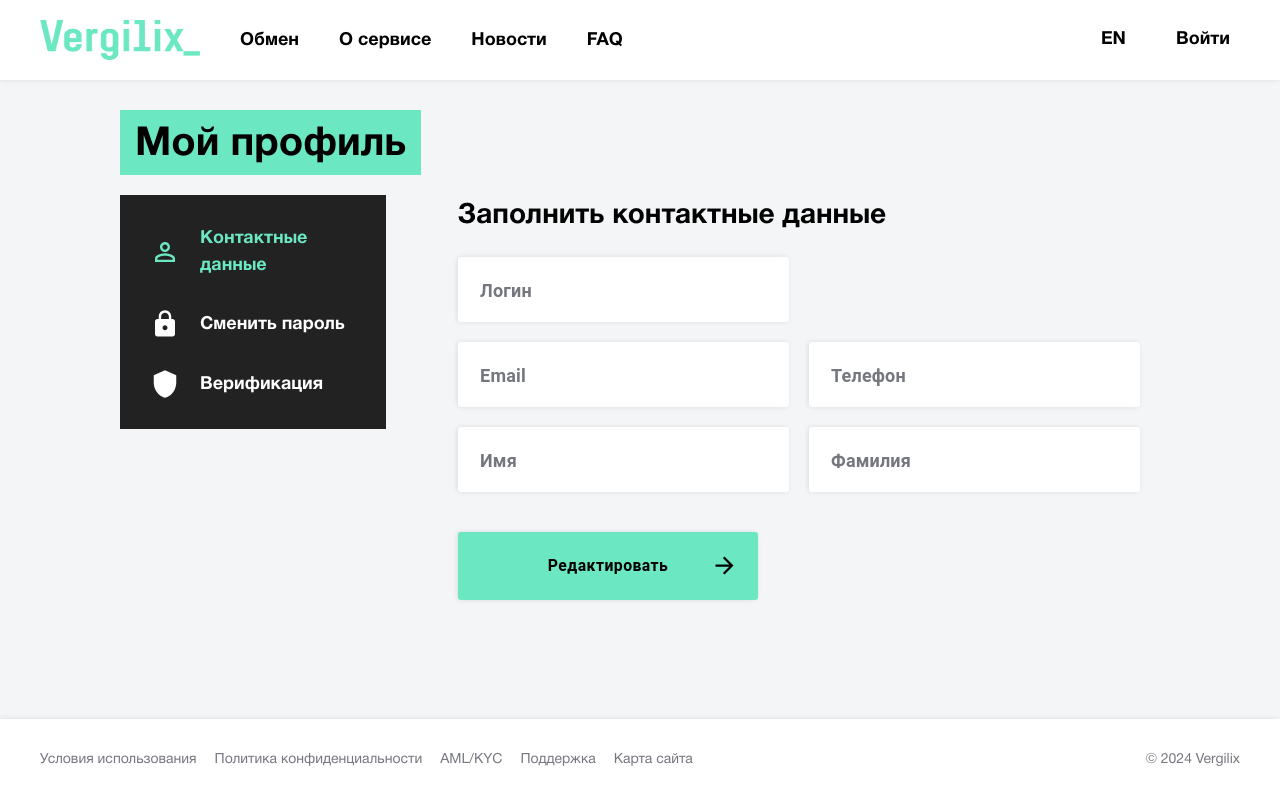
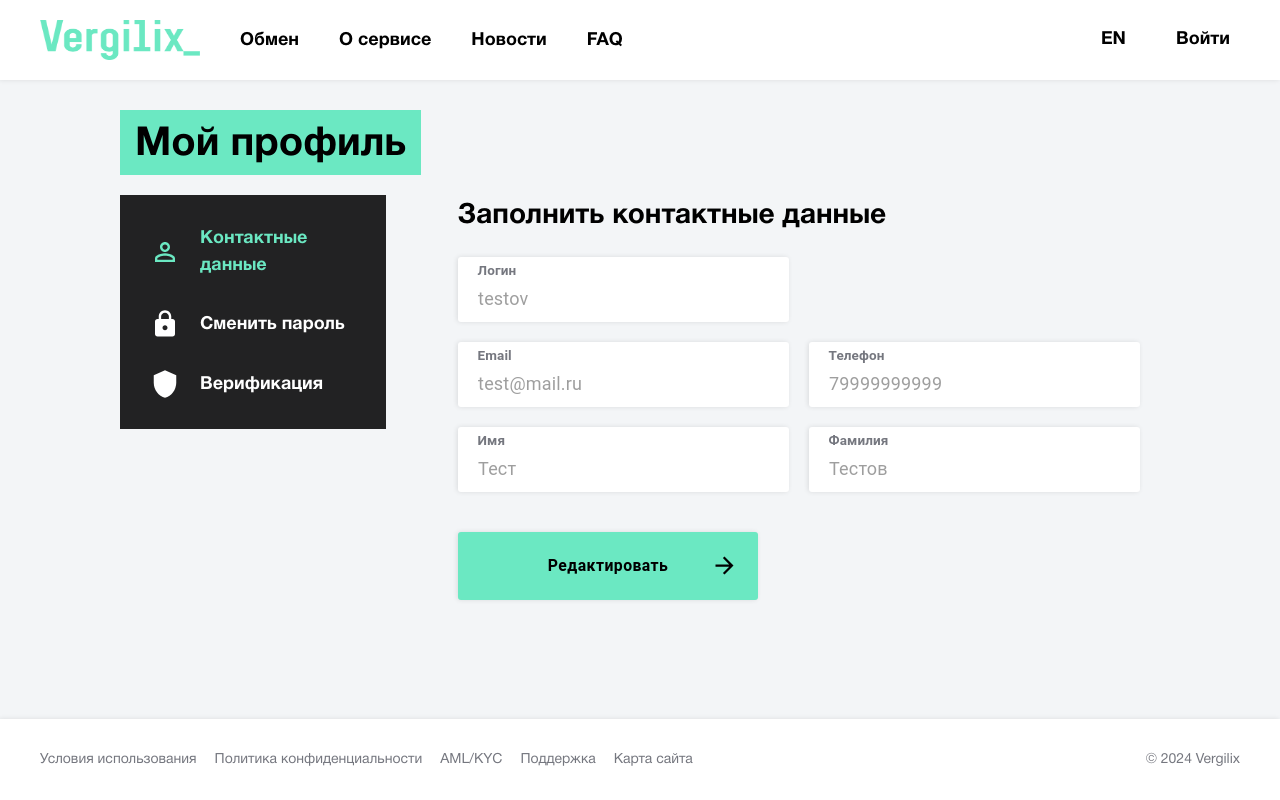
Before and after one commit to ultralukan/vergilix, a Next.js app: page /profile in a window 1280 px wide. Built offline with nearby package versions, Linux system fonts and the light colour scheme; no server answers.

Commit message:
add init values contactform

```diff
--- a/src/components/Progress/index.tsx
+++ b/src/components/Progress/index.tsx
@@ -40,7 +40,13 @@ export function LinearWithValueLabel() {
 export function LinearIndeterminate() {
   return (
     <Box sx={{ width: '100%' }}>
-      <LinearProgress />
+      <LinearProgress
+      sx={{
+        backgroundColor: 'white',
+          '& .MuiLinearProgress-bar': {
+            backgroundColor: '#6BE8C2'
+        }
+      }}/>
     </Box>
   );
 }
--- a/src/containers/ContactForm/index.tsx
+++ b/src/containers/ContactForm/index.tsx
@@ -9,11 +9,11 @@ import Button from "@/components/Button";
 import { createValidationSchema } from "./validation";
 
 export default function ContactForm() {
-  const [login, setLogin] = useState("");
-  const [email, setEmail] = useState("");
-  const [phone, setPhone] = useState("");
-  const [name, setName] = useState("");
-  const [surname, setSurname] = useState("");
+  const [login, setLogin] = useState("testov");
+  const [email, setEmail] = useState("test@mail.ru");
+  const [phone, setPhone] = useState("79999999999");
+  const [name, setName] = useState("Тест");
+  const [surname, setSurname] = useState("Тестов");
   const [edit, setEdit] = useState(true);
 
   const t = useTranslations("FormContact");
```
